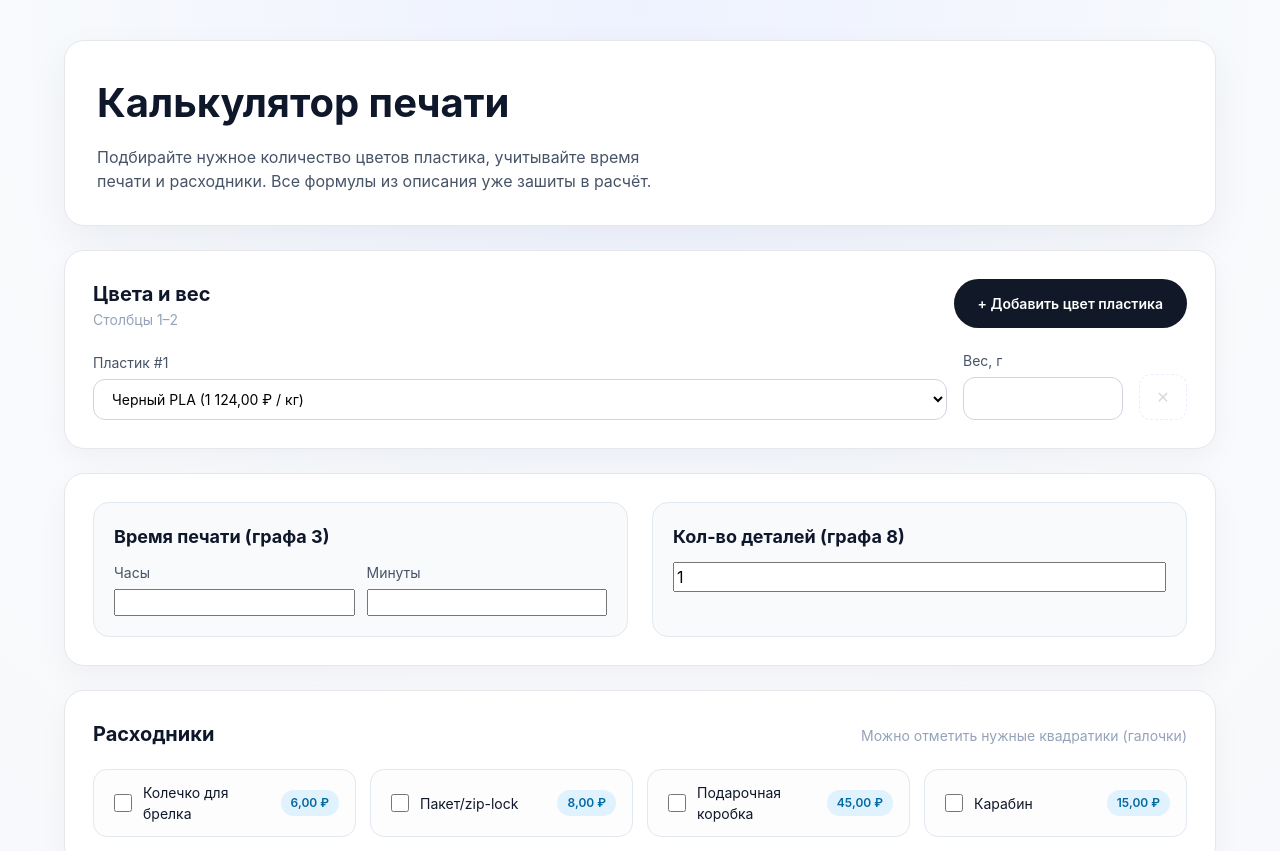
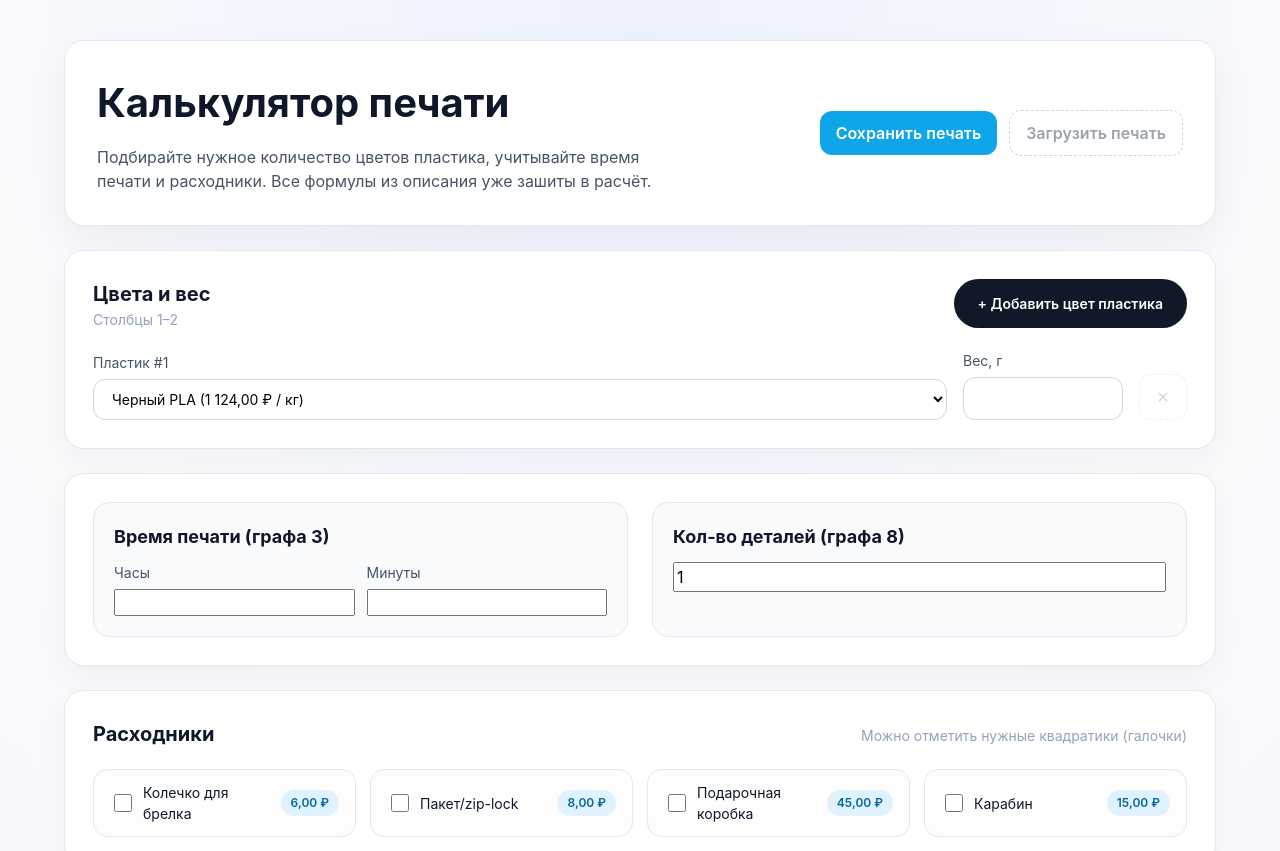
Before and after one commit to il-tmfv/plastic_calc, a React (Vite) app: page / in a window 1280 px wide. Shown: the top 851 px of the page. Built offline with nearby package versions, Linux system fonts and the light colour scheme.

Commit message:
Save/Load buttons

```diff
--- a/src/App.css
+++ b/src/App.css
@@ -22,6 +22,17 @@
 .header h1 {
   margin: 0 0 12px;
   font-size: clamp(28px, 4vw, 40px);
+}
+
+.header-actions {
+  display: flex;
+  gap: 12px;
+  align-items: center;
+  flex-wrap: wrap;
+}
+
+.header-actions button {
+  flex: none;
 }
 
 .subtitle {
--- a/src/App.jsx
+++ b/src/App.jsx
@@ -1,4 +1,4 @@
-import { useMemo, useState } from 'react'
+import { useMemo, useRef, useState } from 'react'
 import './App.css'
 import CalculatorHeader from './components/CalculatorHeader'
 import CatalogSettings from './components/CatalogSettings'
@@ -8,6 +8,9 @@ import ProductionParams from './components/ProductionParams'
 import ResultsGrid from './components/ResultsGrid'
 import { initialExtras, initialMaterials } from './constants/data'
 import { generateId, gramsToKgCost } from './utils/helpers'
+
+const createEmptyMaterialForm = () => ({ name: '', pricePerKg: '' })
+const createEmptyExtraForm = () => ({ name: '', price: '' })
 
 function App() {
   const [materials, setMaterials] = useState(initialMaterials)
@@ -22,8 +25,9 @@ function App() {
   const [time, setTime] = useState({ hours: '', minutes: '' })
   const [piecesPerSession, setPiecesPerSession] = useState(1)
   const [selectedExtras, setSelectedExtras] = useState({})
-  const [newMaterial, setNewMaterial] = useState({ name: '', pricePerKg: '' })
-  const [newExtra, setNewExtra] = useState({ name: '', price: '' })
+  const [newMaterial, setNewMaterial] = useState(createEmptyMaterialForm())
+  const [newExtra, setNewExtra] = useState(createEmptyExtraForm())
+  const fileInputRef = useRef(null)
 
   const totals = useMemo(() => {
     const plasticCost = plasticRows.reduce((sum, row) => {
@@ -149,7 +153,7 @@ function App() {
       pricePerKg: Number(newMaterial.pricePerKg),
     }
     setMaterials((prev) => [...prev, created])
-    setNewMaterial({ name: '', pricePerKg: '' })
+    setNewMaterial(createEmptyMaterialForm())
   }
 
   const removeMaterial = (id) => {
@@ -170,7 +174,7 @@ function App() {
       price: Number(newExtra.price),
     }
     setExtras((prev) => [...prev, created])
-    setNewExtra({ name: '', price: '' })
+    setNewExtra(createEmptyExtraForm())
   }
 
   const removeExtra = (id) => {
@@ -190,9 +194,120 @@ function App() {
     setPiecesPerSession(value)
   }
 
+  const getDefaultFileName = () => {
+    const now = new Date()
+    const pad = (value) => String(value).padStart(2, '0')
+    const yyyy = now.getFullYear()
+    const mm = pad(now.getMonth() + 1)
+    const dd = pad(now.getDate())
+    const hh = pad(now.getHours())
+    const min = pad(now.getMinutes())
+    const ss = pad(now.getSeconds())
+    return `${yyyy}-${mm}-${dd}_${hh}-${min}-${ss}`
+  }
+
+  const buildSnapshot = () => ({
+    materials,
+    extras,
+    plasticRows,
+    time,
+    piecesPerSession,
+    selectedExtras,
+  })
+
+  const handleSaveState = () => {
+    if (typeof window === 'undefined') return
+    const suggestedName = getDefaultFileName()
+    const userInput = window.prompt('Введите имя файла', suggestedName)
+    if (!userInput) return
+
+    const trimmedName = userInput.trim()
+    if (!trimmedName) return
+
+    const payload = {
+      version: 1,
+      createdAt: new Date().toISOString(),
+      state: buildSnapshot(),
+    }
+
+    const blob = new Blob([JSON.stringify(payload, null, 2)], {
+      type: 'application/json',
+    })
+    const url = URL.createObjectURL(blob)
+    const anchor = document.createElement('a')
+    anchor.href = url
+    anchor.download = trimmedName.endsWith('.json')
+      ? trimmedName
+      : `${trimmedName}.json`
+    anchor.click()
+    URL.revokeObjectURL(url)
+  }
+
+  const handleStateFileChange = (event) => {
+    const input = event.target
+    const file = input.files?.[0]
+    if (!file) return
+
+    const reader = new FileReader()
+
+    reader.onload = (loadEvent) => {
+      try {
+        const raw = loadEvent.target?.result
+        if (typeof raw !== 'string') {
+          throw new Error('Пустой файл')
+        }
+
+        const parsed = JSON.parse(raw)
+        const snapshot = parsed.state ?? parsed
+
+        if (
+          !snapshot ||
+          !Array.isArray(snapshot.materials) ||
+          !Array.isArray(snapshot.extras) ||
+          !Array.isArray(snapshot.plasticRows)
+        ) {
+          throw new Error('Некорректный формат файла')
+        }
+
+        setMaterials(snapshot.materials)
+        setExtras(snapshot.extras)
+        setPlasticRows(snapshot.plasticRows)
+        setTime(snapshot.time ?? { hours: '', minutes: '' })
+        setPiecesPerSession(snapshot.piecesPerSession ?? 1)
+        setSelectedExtras(snapshot.selectedExtras ?? {})
+        setNewMaterial(createEmptyMaterialForm())
+        setNewExtra(createEmptyExtraForm())
+      } catch (error) {
+        window.alert(
+          `Не удалось загрузить состояние: ${
+            error instanceof Error ? error.message : 'неизвестная ошибка'
+          }`,
+        )
+      } finally {
+        input.value = ''
+      }
+    }
+
+    reader.onerror = () => {
+      window.alert('Не удалось прочитать файл')
+      input.value = ''
+    }
+
+    reader.readAsText(file)
+  }
+
+  const handleLoadState = () => {
+    fileInputRef.current?.click()
+  }
+
   return (
     <div className="app">
-      <CalculatorHeader />
+      <CalculatorHeader
+        onSaveState={handleSaveState}
+        onLoadState={handleLoadState}
+        fileInputRef={fileInputRef}
+        onFileChange={handleStateFileChange}
+      />
 
       <PlasticList
         plasticRows={plasticRows}
--- a/src/components/CalculatorHeader.jsx
+++ b/src/components/CalculatorHeader.jsx
@@ -1,4 +1,9 @@
-function CalculatorHeader() {
+function CalculatorHeader({
+  onSaveState,
+  onLoadState,
+  fileInputRef,
+  onFileChange,
+}) {
   return (
     <header className="header">
       <div>
@@ -8,6 +13,21 @@ function CalculatorHeader() {
           и расходники. Все формулы из описания уже зашиты в расчёт.
         </p>
       </div>
+      <div className="header-actions">
+        <button type="button" onClick={onSaveState}>
+          Сохранить печать
+        </button>
+        <button type="button" className="ghost" onClick={onLoadState}>
+          Загрузить печать
+        </button>
+        <input
+          ref={fileInputRef}
+          type="file"
+          accept="application/json"
+          hidden
+          onChange={onFileChange}
+        />
+      </div>
     </header>
   )
 }
```
